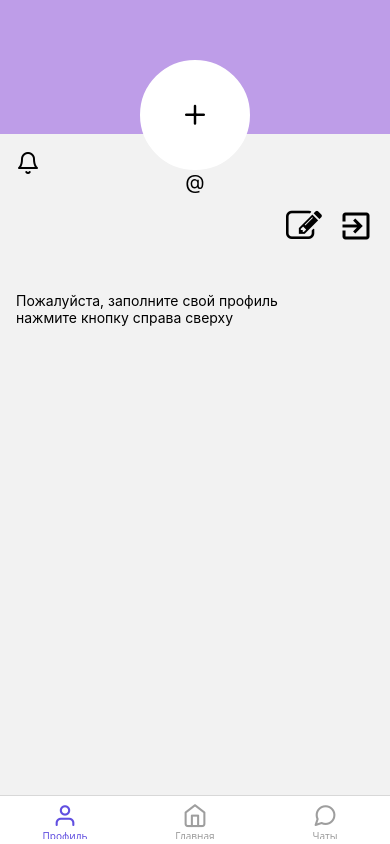
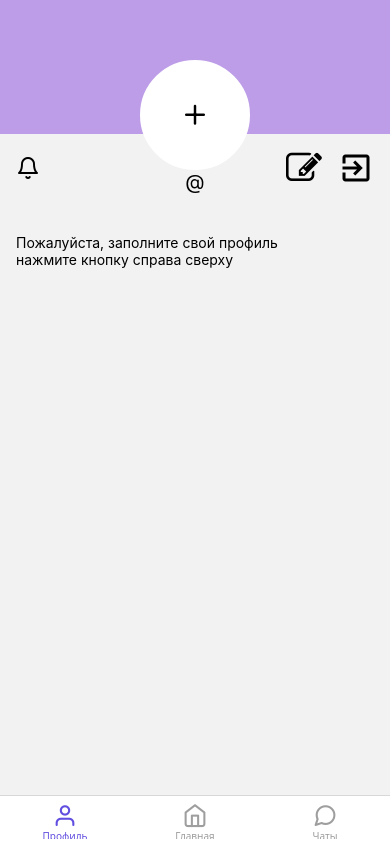
Before and after one commit to Romeli9/TeamItApp, a React Native app: screen /Main in a window 390 px wide. Built offline with nearby package versions, Linux system fonts and the light colour scheme; no server answers; the database is empty.

Commit message:
исправление стилей

```diff
--- a/src/api/minioService.ts
+++ b/src/api/minioService.ts
@@ -1,6 +1,7 @@
 import axios from 'axios';
 
 export const getFileUrl = async (fileId: string) => {
+  console.log('%csrc/api/minioService.ts:4 fileId', 'color: #007acc;', fileId);
   return axios
     .get(`${process.env.EXPO_PUBLIC_SERVER}/file/${fileId}`)
     .then(res => res.data.url);
--- a/src/components/EditProfile/EditProfile.tsx
+++ b/src/components/EditProfile/EditProfile.tsx
@@ -22,6 +22,7 @@ import {
 import {useDispatch, useSelector} from 'react-redux';
 import {setProfileData} from 'redux/slices/userSlice';
 import {RootState} from 'redux/store';
+import {requiredMock} from 'shared/assets/consts/Required';
 
 import {EditProfileStyles as styles} from './EditProfile.styles';
 
@@ -41,8 +42,6 @@ export const EditProfile: React.FC<{
   const [rolesSelected, setRolesSelected] = useState<string[]>([]);
   const [rolesOpen, setRolesOpen] = useState(false);
 
-  const [rolesData, setRolesData] = useState<string[]>([]);
-
   // Получаем данные из Redux store
   const {aboutMe, experience, HardSkills, SoftSkills, telegramm, roles} =
     useSelector((state: RootState) => state.user);
@@ -56,8 +55,6 @@ export const EditProfile: React.FC<{
   }, [HardSkills, SoftSkills]);
 
   useEffect(() => {
-    fetchData();
-
     setRolesSelected(roles || []);
     setAboutMeInput(aboutMe || '');
     setExperienceInput(experience || '');
@@ -76,18 +73,6 @@ export const EditProfile: React.FC<{
       setSelectedSoftSkills([]);
     }
   }, [skills]);
-
-  const fetchData = async () => {
-    let tempRoles: string[] = [];
-
-    const querySnapshotRoles = await getDocs(collection(FIREBASE_DB, 'role'));
-    querySnapshotRoles.forEach(doc => {
-      if (doc.data().name && doc.data().name.length > 0)
-        tempRoles.push(doc.data().name);
-    });
-
-    setRolesData(tempRoles);
-  };
 
   const handleSave = async () => {
     setLoading(true);
@@ -230,9 +215,7 @@ export const EditProfile: React.FC<{
                 {rolesOpen && (
                   <ScrollView style={styles.dropdownContainer}>
                     <View style={styles.dropdownWrapper}>
-                      {rolesData &&
-                        rolesData.length > 0 &&
-                        rolesData.map((item, ix) => (
+                      {requiredMock.map((item, ix) => (
                         <TouchableOpacity
                           key={ix}
                           style={[
@@ -245,9 +228,7 @@ export const EditProfile: React.FC<{
                             <View style={styles.dropdownItem_icon}>
                               <Text style={styles.plus2}>+</Text>
                             </View>
-                              <Text style={styles.dropdownItemText}>
-                                {item}
-                              </Text>
+                            <Text style={styles.dropdownItemText}>{item}</Text>
                           </View>
                         </TouchableOpacity>
                       ))}
--- a/src/pages/Home/ui/Home.tsx
+++ b/src/pages/Home/ui/Home.tsx
@@ -87,20 +87,48 @@ export const Home = () => {
   const fetchUserProjects = async () => {
     try {
       const user = FIREBASE_AUTH.currentUser;
+      console.log(
+        '%csrc/pages/Home/ui/Home.tsx:90 user',
+        'color: #007acc;',
+        user,
+      );
       if (user) {
         const usersRef = collection(FIREBASE_DB, 'users');
         const userDoc = doc(usersRef, user.uid);
         const docSnap = await getDoc(userDoc);
         if (docSnap.exists()) {
           const userData = docSnap.data();
+          console.log(
+            '%csrc/pages/Home/ui/Home.tsx:97 userData',
+            'color: #007acc;',
+            userData,
+          );
 
           const projectsRef = collection(FIREBASE_DB, 'projects');
+
+          console.log(
+            '%csrc/pages/Home/ui/Home.tsx:109 projectsRef',
+            'color: #007acc;',
+            projectsRef,
+          );
           const querySnapshot = await getDocs(
             query(projectsRef, where('creator', '==', userData.username)),
           );
 
+          console.log(
+            '%csrc/pages/Home/ui/Home.tsx:114 querySnapshot',
+            'color: #007acc;',
+            querySnapshot,
+          );
+
           const querySnapshot2 = await getDocs(
             query(projectsRef, where('creator', '!=', userData.username)),
+          );
+
+          console.log(
+            '%csrc/pages/Home/ui/Home.tsx:120 querySnapshot2',
+            'color: #007acc;',
+            querySnapshot2,
           );
 
           if (querySnapshot.docs.length > 0) {
@@ -119,6 +147,12 @@ export const Home = () => {
               status: doc.data().status,
             }));
 
+            console.log(
+              '%csrc/pages/Home/ui/Home.tsx:138 projectsData',
+              'color: #007acc;',
+              projectsData,
+            );
+
             const projectsWithPhotoUrl = await Promise.all(
               projectsData.map(async project => {
                 if (project.photo) {
@@ -127,6 +161,12 @@ export const Home = () => {
                 }
                 return project;
               }),
+            );
+
+            console.log(
+              '%csrc/pages/Home/ui/Home.tsx:142 projectsWithPhotoUrl',
+              'color: #007acc;',
+              projectsWithPhotoUrl,
             );
 
             dispatch(setYourProjects(projectsWithPhotoUrl));
@@ -159,15 +199,30 @@ export const Home = () => {
               }),
             );
 
+            console.log(
+              '%csrc/pages/Home/ui/Home.tsx:178 projectsWith',
+              'color: #007acc;',
+              projectsWithPhotoUrl,
+            );
+
             dispatch(setOtherProjects(projectsWithPhotoUrl));
             dispatch(setAllOtherProjects(projectsWithPhotoUrl));
           }
         }
       }
     } catch (error: any) {
+      console.log(
+        '%csrc/pages/Home/ui/Home.tsx:168 error',
+        'color: #007acc;',
+        error,
+      );
       setError(error);
       console.error('Error fetching projects: ', error);
     } finally {
+      console.log(
+        '%csrc/pages/Home/ui/Home.tsx:171 setDataLoaded true',
+        'color: #007acc;',
+      );
       setDataLoaded(true);
     }
   };
--- a/src/pages/NotificationsPage.tsx
+++ b/src/pages/NotificationsPage.tsx
@@ -1,5 +1,6 @@
 import React, {useEffect, useState} from 'react';
 import {
+  Button,
   FlatList,
   SafeAreaView,
   StyleSheet,
@@ -22,6 +23,7 @@ import {
 import {SafeAreaProvider} from 'react-native-safe-area-context';
 import {useSelector} from 'react-redux';
 import {RootState} from 'redux/store';
+import {useAppNavigation} from 'shared/libs/useAppNavigation';
 
 // твоя функция получения пользователя
 
@@ -33,6 +35,7 @@ export const NotificationsPage = () => {
   const [projectData, setProjectData] = useState<any>(null);
   const [participants, setParticipants] = useState<any[]>([]);
   const [currentIndex, setCurrentIndex] = useState(0);
+  const navigation = useAppNavigation();
 
   useEffect(() => {
     if (!userId) return;
@@ -124,6 +127,7 @@ export const NotificationsPage = () => {
               }}
             />
           )}
+          <Button title="Назад" onPress={() => navigation.goBack()} />
         </View>
       </SafeAreaView>
     </SafeAreaProvider>
--- a/src/pages/Profile/ui/Profile.styles.ts
+++ b/src/pages/Profile/ui/Profile.styles.ts
@@ -43,26 +43,25 @@ export const ProfileStyles = StyleSheet.create({
     fontSize: 20,
     color: '#000000',
   },
-  actionButtonsProfileRight: {
-    display: 'flex',
+  containerButtons: {
+    flexDirection: 'row',
+    justifyContent: 'space-between',
+    alignItems: 'center',
     width: '100%',
-    flexDirection: 'row',
-    justifyContent: 'flex-end',
-    alignItems: 'flex-end',
-    right: 0,
-    gap: 16,
     padding: 16,
   },
+
   actionButtonsProfileLeft: {
-    display: 'flex',
-    width: '100%',
     flexDirection: 'row',
-    justifyContent: 'flex-start',
-    alignItems: 'flex-start',
-    left: 0,
+    alignItems: 'center',
+  },
+
+  actionButtonsProfileRight: {
+    flexDirection: 'row',
+    alignItems: 'center',
     gap: 16,
-    padding: 16,
   },
+
   profileInfo: {
     paddingTop: 32,
     paddingHorizontal: 16,
--- a/src/pages/Profile/ui/Profile.tsx
+++ b/src/pages/Profile/ui/Profile.tsx
@@ -4,7 +4,6 @@ import {
   FlatList,
   Image,
   RefreshControl,
-  ScrollView,
   Text,
   TouchableOpacity,
   View,
@@ -25,7 +24,6 @@ import {
   setDoc,
   where,
 } from 'firebase/firestore';
-import {getDownloadURL, ref, uploadBytes} from 'firebase/storage';
 import {SafeAreaProvider} from 'react-native-safe-area-context';
 import {useDispatch, useSelector} from 'react-redux';
 import {
@@ -297,19 +295,21 @@ export const Profile = () => {
             </View>
 
             {/* Блок с кнопками для редактирования и выхода из аккаунта */}
+            <View style={styles.containerButtons}>
               <View style={styles.actionButtonsProfileLeft}>
-              <TouchableOpacity onPress={() => navigate(Screens.NOTIFICATION)}>
+                <TouchableOpacity
+                  onPress={() => navigate(Screens.NOTIFICATION)}>
                   <BellIcon size={24} />
                 </TouchableOpacity>
               </View>
               <View style={styles.actionButtonsProfileRight}>
                 <TouchableOpacity onPress={() => setEditProfileVisible(true)}>
-                <EditProfileIcon />
+                  <EditProfileIcon size={24} />
                 </TouchableOpacity>
-
                 <TouchableOpacity onPress={handleSignOut}>
-                <ExitIcon />
+                  <ExitIcon size={24} />
                 </TouchableOpacity>
+              </View>
             </View>
 
             <View style={styles.profileInfo}>
```
Lines whose indentation alone changed are shown as unchanged.
